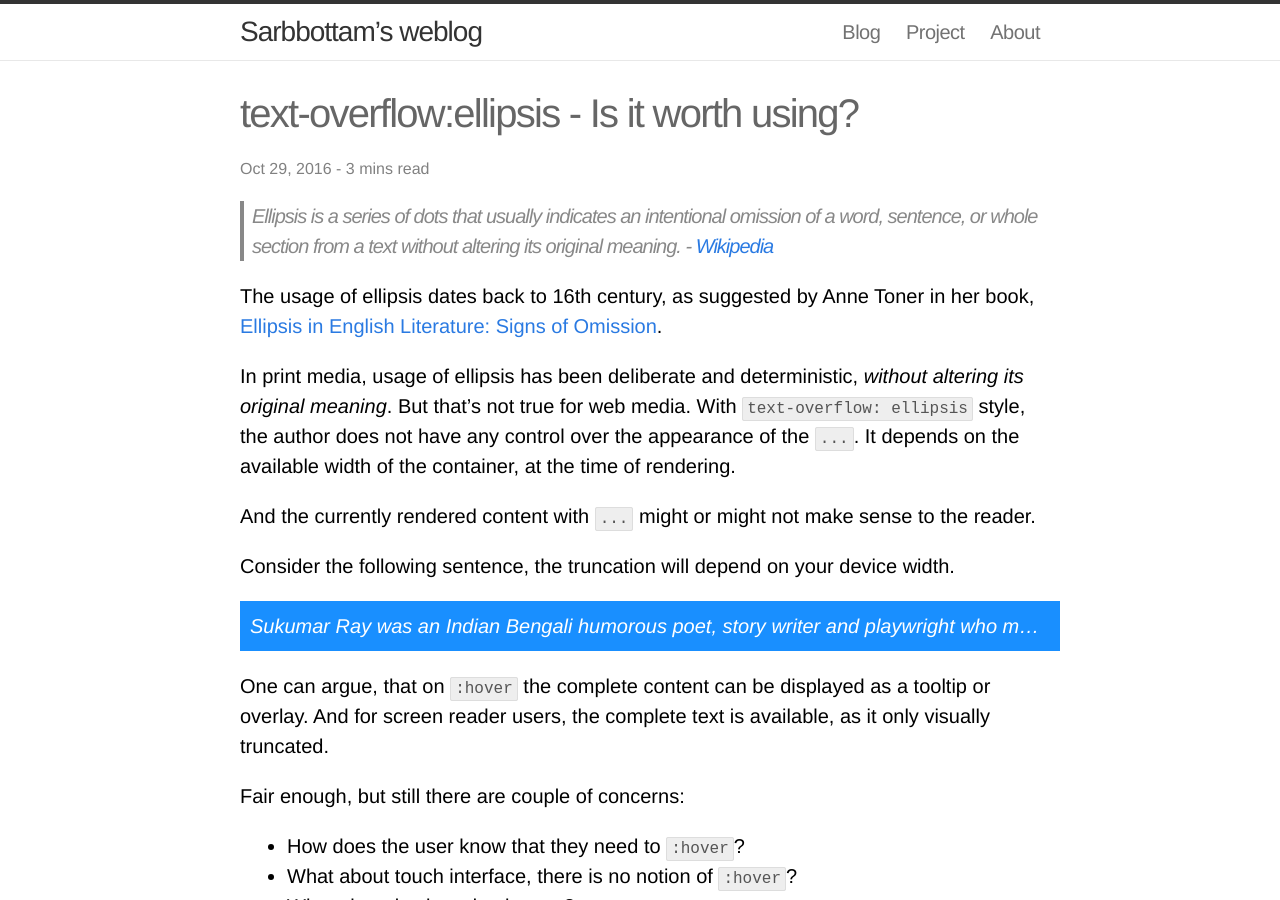
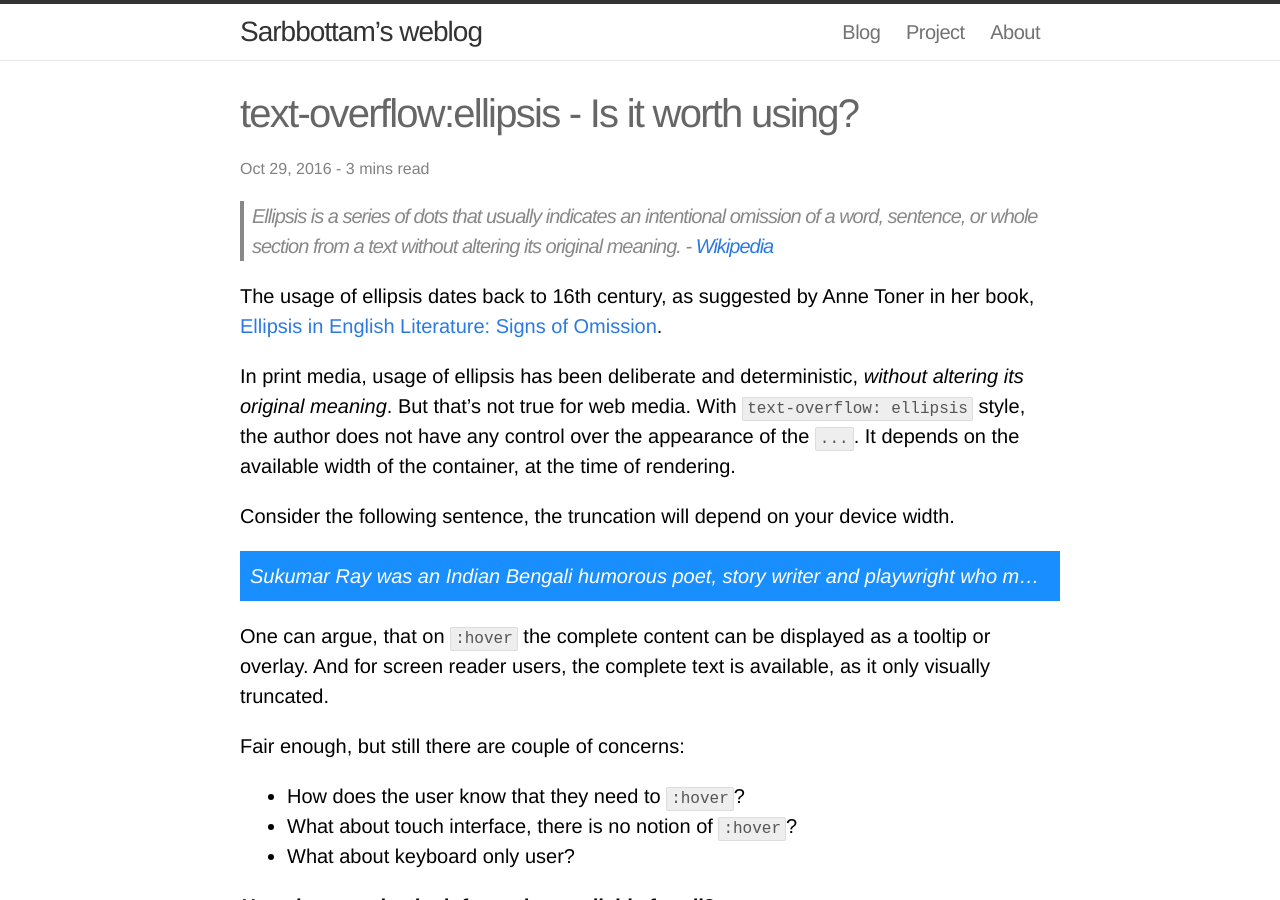
Before and after one commit to sarbbottam/sarbbottam.github.io, a Jekyll site: the page built from _posts/2016-10-27-text-overflow-ellipsis-is-it-worth-using.md, in a window 1280 px wide and 900 px high. Built offline with Jekyll 4.4.1, drawn with Linux system fonts in a browser that asks for light colours; comment, search, counter and statistics services are not loaded.

Commit message:
fix(post): text-overflow:ellipsis

```diff
--- a/_posts/2016-10-27-text-overflow-ellipsis-is-it-worth-using.md
+++ b/_posts/2016-10-27-text-overflow-ellipsis-is-it-worth-using.md
@@ -14,8 +14,6 @@ The usage of ellipsis dates back to 16th century, as suggested by Anne Toner in
 In print media, usage of ellipsis has been deliberate and deterministic, _without altering its original meaning_.
 But that's not true for web media. With `text-overflow: ellipsis` style, the author does not have any control over the appearance of the `...`.
 It depends on the available width of the container, at the time of rendering.
-
-And the currently rendered content with `...` might or might not make sense to the reader.
 
 Consider the following sentence, the truncation will depend on your device width.
 <style>
```
